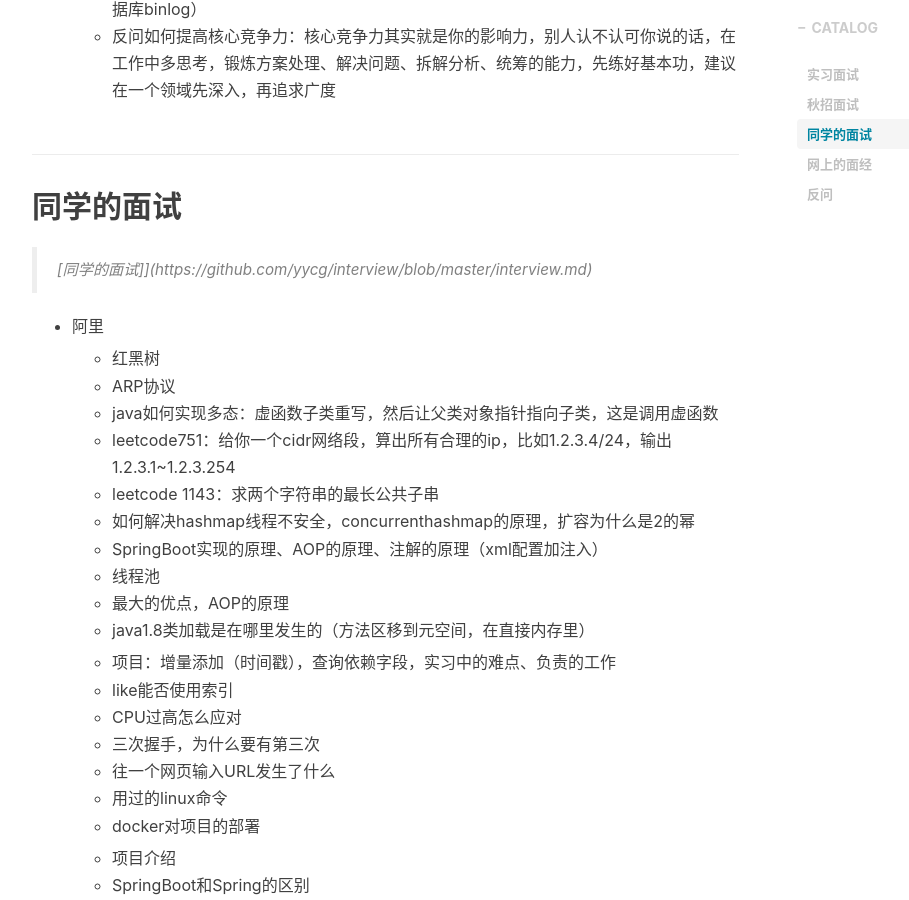
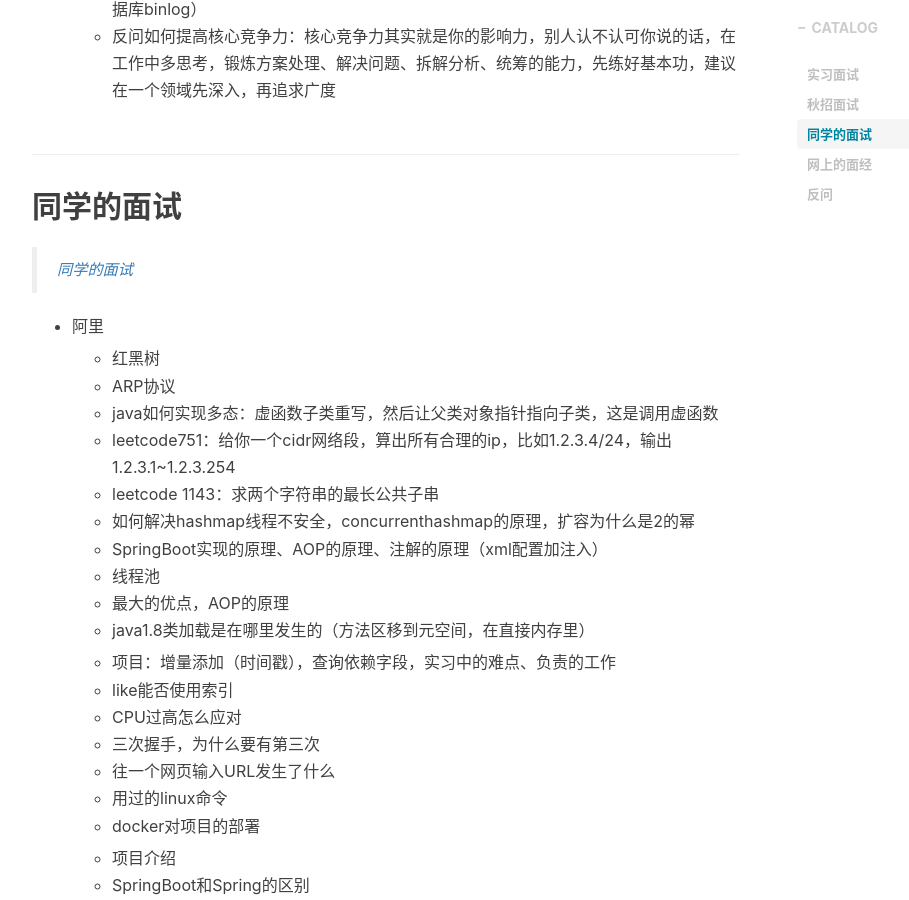
Before and after one commit to yycg/yycg.github.io, a Jekyll site: the page built from _posts/2020-03-05-面试.markdown, in a window 1280 px wide and 900 px high, scrolled down 16774 px. Shown: the whole window, without its empty margins (233-1142 px from the left). Built offline with Jekyll 4.4.1, drawn with Linux system fonts in a browser that asks for light colours; nearby versions of some CDN libraries; comment, search, counter and statistics services are not loaded.

Commit message:
update 20/09/17

```diff
--- a/_posts/2020-03-05-面试.markdown
+++ b/_posts/2020-03-05-面试.markdown
@@ -563,7 +563,7 @@
 
 ## 同学的面试
 
-> [同学的面试]](https://github.com/yycg/interview/blob/master/interview.md)
+> [同学的面试](https://github.com/yycg/interview/blob/master/interview.md)
 
 - 阿里
 
```
